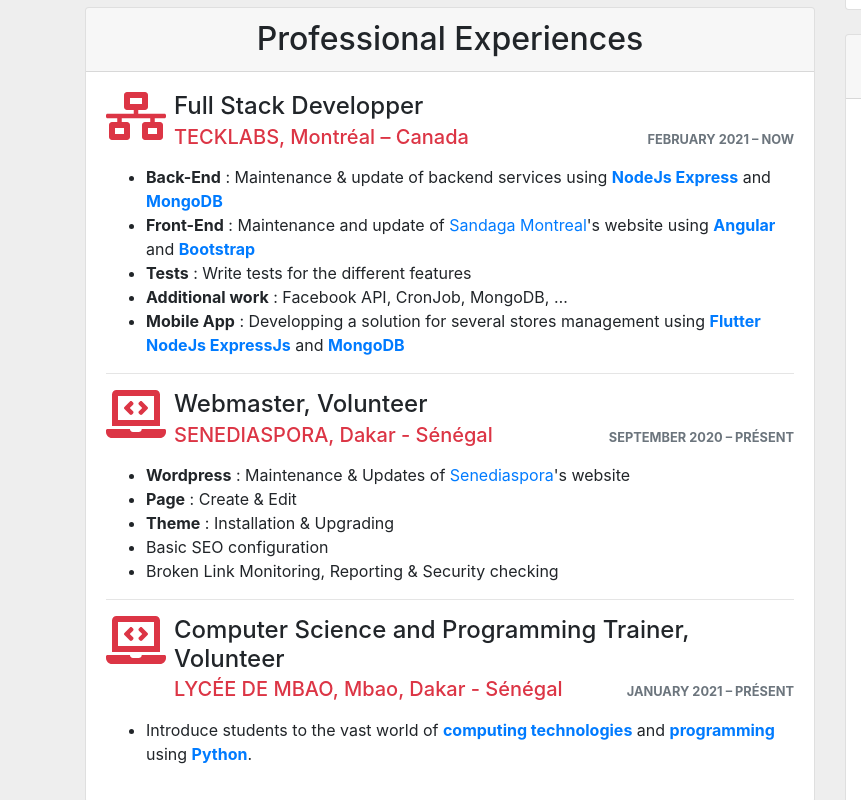
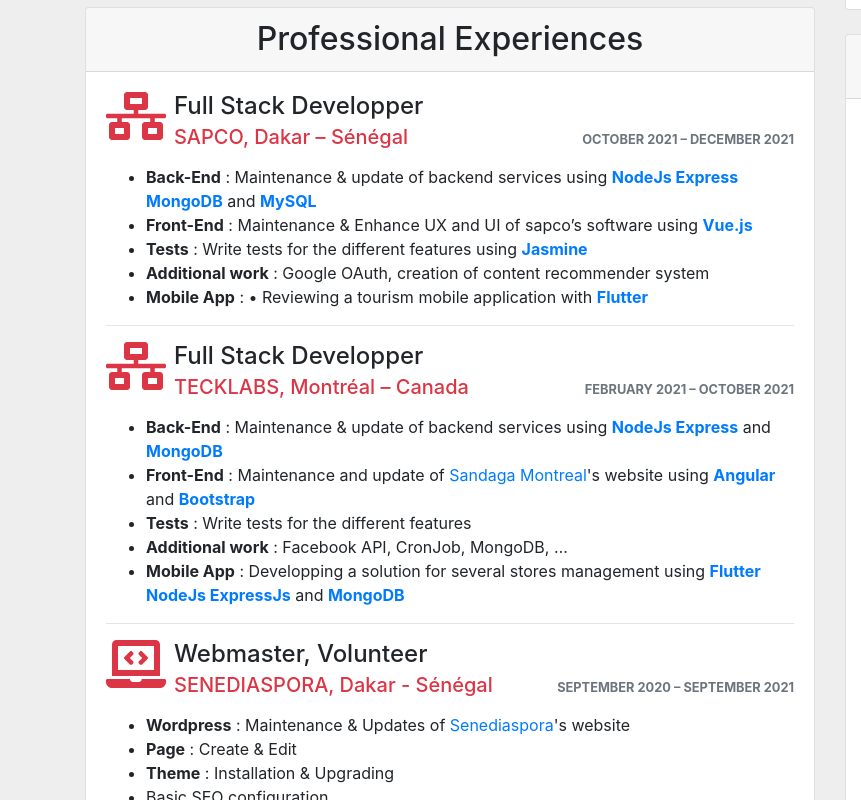
Before and after one commit to Abdalodj/portfo, a website: page views/index_en.html in a window 1280 px wide. Shown: the part 780-1580 px from the top of the page, 0-861 px from the left. Drawn offline with nearby package versions, Linux system fonts and the light colour scheme; files that its build step writes are made by us from their sources; no server answers; files whose address does not match are found by name.

Commit message:
EN change

```diff
--- a/views/index_en.html
+++ b/views/index_en.html
@@ -68,11 +68,52 @@
                                 <h3 class="h4 mb-1">Full Stack Developper</h3>
                                 <div class="d-sm-flex justify-content-sm-between align-items-sm-baseline">
                                     <h5 class="mb-0 text-center">
+                                        <a href="#0" class="text-danger">SAPCO, Dakar &ndash; Sénégal </a>
+                                    </h5>
+                                    <small class="d-block text-uppercase font-weight-bold text-muted">
+                                        <time datetime="27-07-2019">October 2021</time> &ndash;
+                                        <time datetime="23-10-2019">December 2021</time>
+                                    </small>
+                                </div>
+                            </div>
+                        </div>
+                        <p>
+                            <ul>
+                                <li class="card-text">
+                                    <strong>Back-End</strong> : Maintenance & update of backend services using
+                                    <strong class="text-primary font-weight-bolder">NodeJs Express MongoDB</strong>
+                                    and
+                                    <strong class="text-primary font-weight-bolder">MySQL</strong>
+                                </li>
+                                <li class="card-text">
+                                    <strong>Front-End</strong> : Maintenance & Enhance UX and UI of sapco’s software using
+                                    <strong class="text-primary font-weight-bolder">Vue.js</strong>
+                                </li>
+                                <li class="card-text">
+                                    <strong>Tests</strong> : Write tests for the different features using
+                                    <strong class="text-primary font-weight-bolder">Jasmine</strong>
+                                </li>
+                                <li class="card-text">
+                                    <strong>Additional work</strong> : Google OAuth, creation of content recommender system
+                                </li>
+                                <li class="card-text">
+                                    <strong>Mobile App</strong> : •	Reviewing a tourism mobile application with
+                                    <strong class="text-primary font-weight-bolder">Flutter</strong>
+                                </li>
+                            </ul>
+                        </p>
+                        <hr>
+                        <div class="media mb-2">
+                            <i class="fas fa-network-wired fa-fw fa-3x text-danger mr-2"></i>
+                            <div class="media-body">
+                                <h3 class="h4 mb-1">Full Stack Developper</h3>
+                                <div class="d-sm-flex justify-content-sm-between align-items-sm-baseline">
+                                    <h5 class="mb-0 text-center">
                                         <a href="#0" class="text-danger">TECKLABS, Montréal &ndash; Canada</a>
                                     </h5>
                                     <small class="d-block text-uppercase font-weight-bold text-muted">
                                         <time datetime="27-07-2019">February 2021</time> &ndash;
-                                        <time datetime="23-10-2019"> Now</time>
+                                        <time datetime="23-10-2019">October 2021</time>
                                     </small>
                                 </div>
                             </div>
@@ -119,7 +160,7 @@
                                     </h5>
                                     <small class="d-block text-uppercase font-weight-bold text-muted">
                                         <time datetime="27-07-2019">September 2020</time> &ndash;
-                                        <time datetime="23-10-2019">Présent</time>
+                                        <time datetime="23-10-2019">September 2021</time>
                                     </small>
                                 </div>
                             </div>
@@ -154,8 +195,7 @@
                                         <a href="#0" class="text-danger">LYCÉE DE MBAO, Mbao, Dakar - Sénégal</a>
                                     </h5>
                                     <small class="d-block text-uppercase font-weight-bold text-muted">
-                                        <time datetime="27-07-2019">January 2021</time> &ndash;
-                                        <time datetime="23-10-2019">Présent</time>
+                                        <time datetime="27-07-2019">January 2021</time>
                                     </small>
                                 </div>
                             </div>
```
